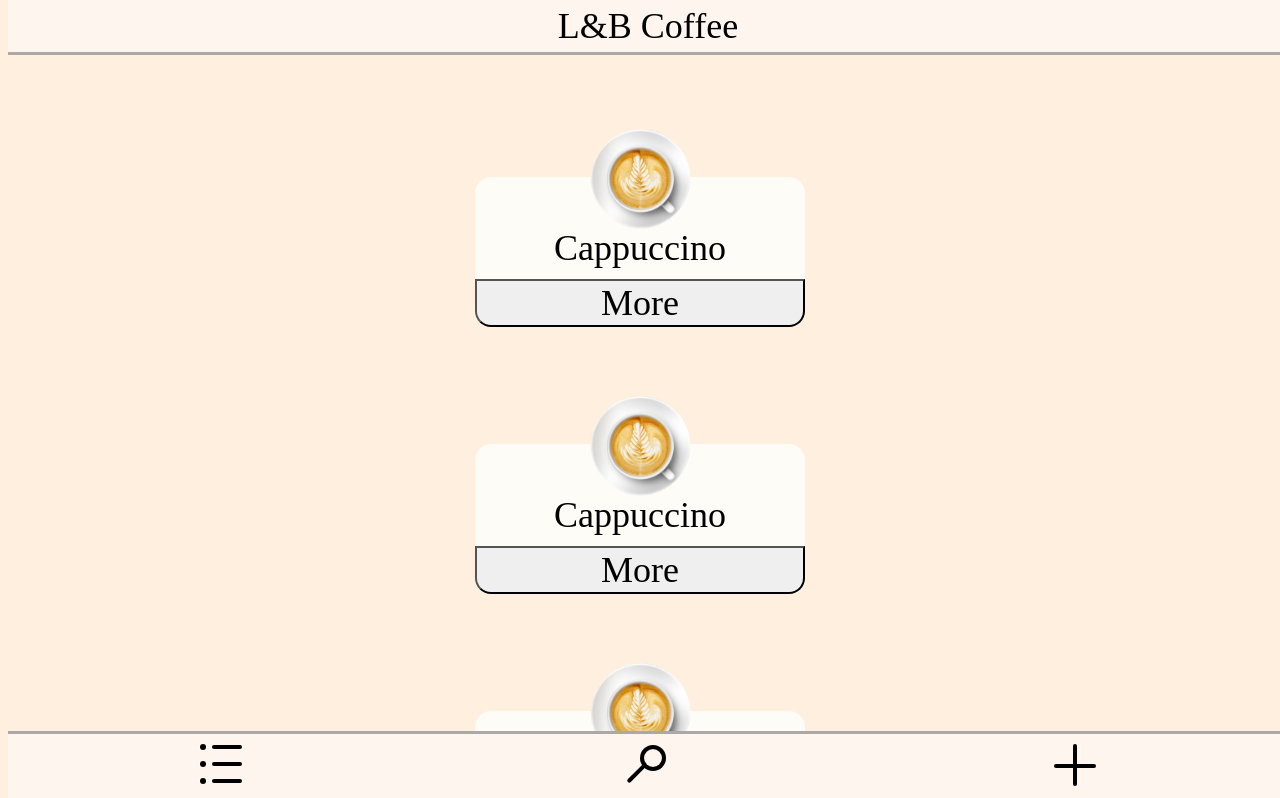
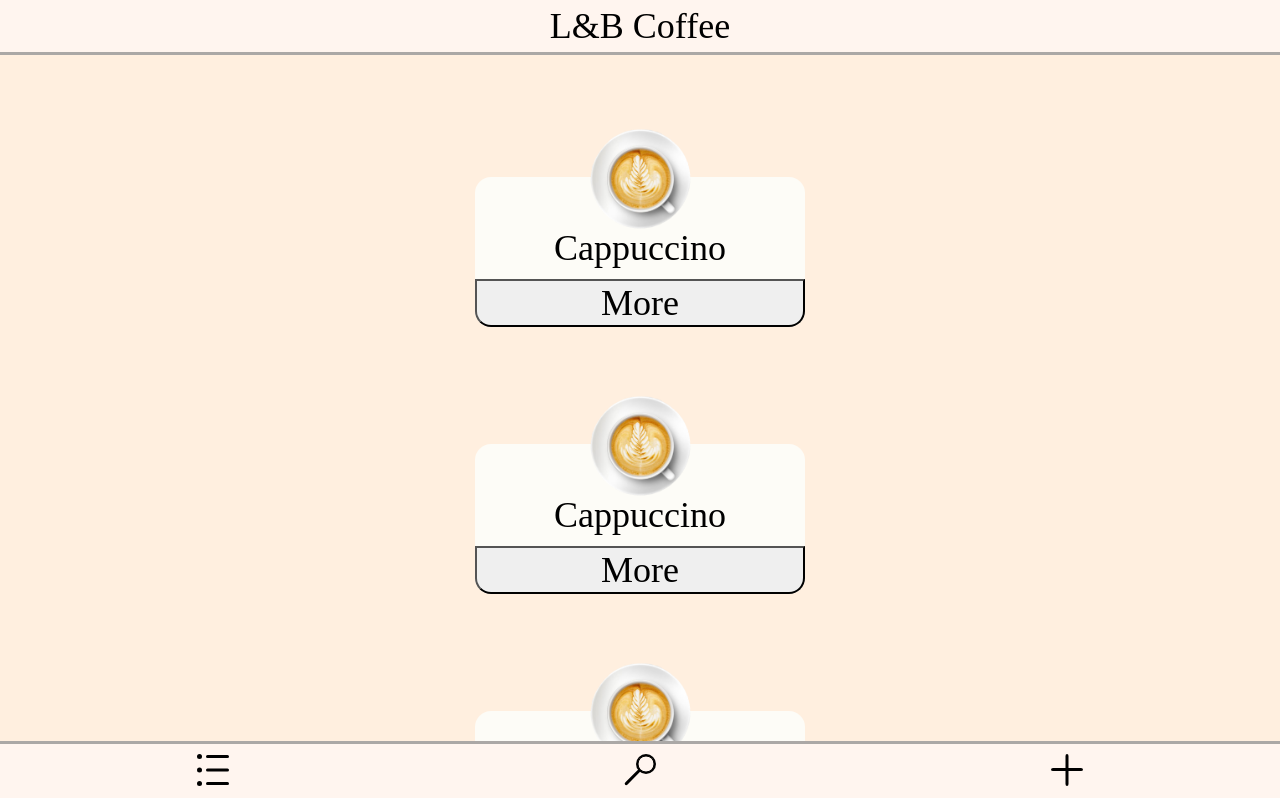
Before and after one commit to gitBerezaHub/TV-advertisement, a Vue app in the folder app/: page / in a window 1280 px wide. Shown: the top 798 px of the page. Built offline with nearby package versions, Linux system fonts and the light colour scheme.

Commit message:
header/toolbar position fix, icons size 42->32

```diff
--- a/app/src/components/MyHeader.vue
+++ b/app/src/components/MyHeader.vue
@@ -14,6 +14,7 @@ div {
   border-bottom: 3px solid rgb(136, 136, 136, .7);
   position: fixed;
   top: 0;
+  left: 0;
   width: 100%;
 }
 
--- a/app/src/components/MyToolbar.vue
+++ b/app/src/components/MyToolbar.vue
@@ -3,34 +3,34 @@
     <ul>
       <li>
         <svg
-          width="42"
-          height="42"
+            width="32"
+            height="32"
             xmlns="http://www.w3.org/2000/svg">
-        <circle cx="3" cy="3" r="3" fill="black" />
-        <rect x="12" y="1" height="4" width="30" rx="2"/>
-        <circle cx="3" cy="20" r="3" fill="black" />
-        <rect x="12" y="18" height="4" width="30" rx="2"/>
-        <circle cx="3" cy="37" r="3" fill="black" />
-        <rect x="12" y="35" height="4" width="30" rx="2"/>
+          <circle cx="2.5" cy="2.5" r="2.5" fill="black" />
+          <rect x="9" y="1" height="3" width="23" rx="1.5"/>
+          <circle cx="2.5" cy="16" r="2.5" fill="black" />
+          <rect x="9" y="14.5" height="3" width="23" rx="1.5"/>
+          <circle cx="2.5" cy="29.5" r="2.5" fill="black" />
+          <rect x="9" y="28" height="3" width="23" rx="1.5"/>
         </svg>
       </li>
       <li>
         <svg
-          width="42"
-          height="42"
+            width="32"
+            height="32"
             xmlns="http://www.w3.org/2000/svg">
-        <circle cx="26" cy="14" r="13" fill="black" />
-        <circle cx="26" cy="14" r="9" stroke="black" stroke-width=".1" fill="#fff5ef"/>
-        <rect x="" y="36" height="4" width="25" rx="2" transform="rotate(135 13 33)"/>
+          <circle cx="22" cy="10" r="10" fill="black" />
+          <circle cx="22" cy="10" r="8" stroke="black" fill="#fff5ef"/>
+          <rect x="" y="29" height="3" width="21" rx="2" transform="rotate(135 11 26.5)"/>
         </svg>
       </li>
       <li>
         <svg
-          width="42"
-          height="42"
+            width="32"
+            height="32"
             xmlns="http://www.w3.org/2000/svg">
-        <rect y="20" height="4" width="42" rx="2"/>
-        <rect y="21" height="4" width="42" rx="2" transform="rotate(90 22 22)"/>
+          <rect y="14" height="3" width="32" rx="2"/>
+          <rect y="17.5" height="3" width="32" rx="2" transform="rotate(90 17.5 17.5)"/>
         </svg>
       </li>
     </ul>
@@ -50,6 +50,7 @@ ul{
   border-top: 3px solid rgb(136, 136, 136, .7);
   position: fixed;
   bottom: 0;
+  left: 0;
   width: 100%;
   margin: 0;
 }
```
Lines whose indentation alone changed are shown as unchanged.
